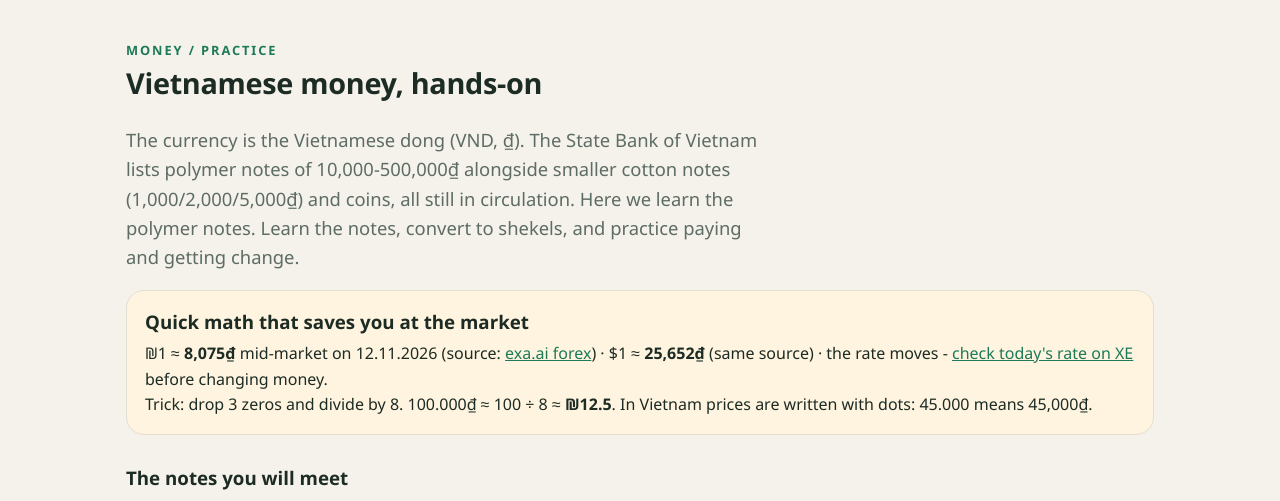
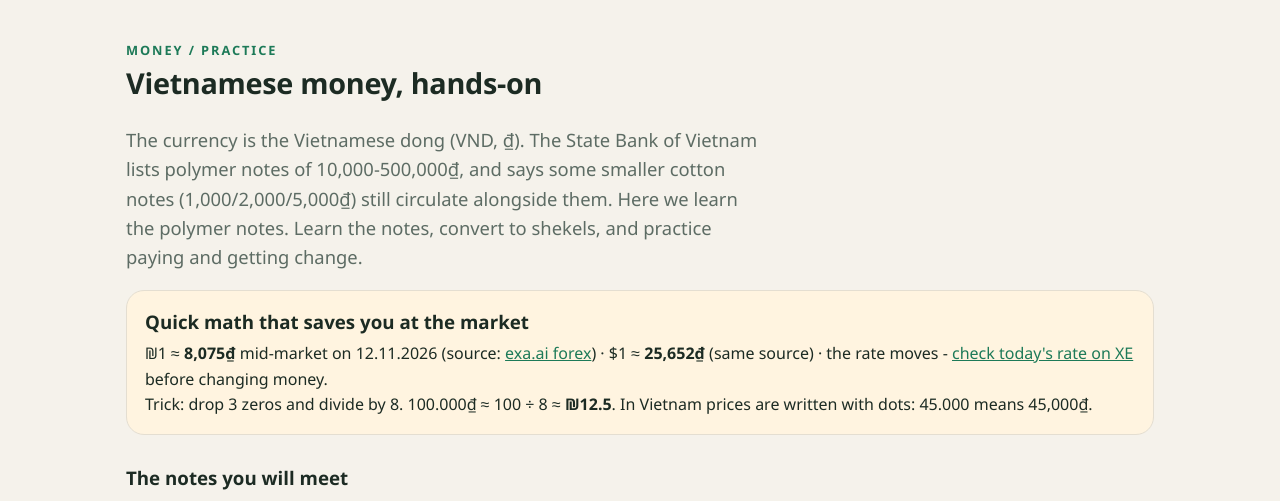
Before and after one commit to LahavRoee/vietnam-trip, a plain HTML site: page index.html in a window 1280 px wide. Shown: the part 6200-6701 px from the top of the page. Drawn offline with Linux system fonts and the light colour scheme.

Commit message:
Money tab: drop unverified coin-circulation claim

```diff
--- a/index.html
+++ b/index.html
@@ -272,7 +272,7 @@ $4,757 in cash to the agency in Vietnam. Baggage allowance on the domestic fligh
 <section id="money">
 <div class="eyebrow">MONEY / PRACTICE</div>
 <h2>Vietnamese money, hands-on</h2>
-<p class="lead">The currency is the Vietnamese dong (VND, ₫). The State Bank of Vietnam lists polymer notes of 10,000-500,000₫ alongside smaller cotton notes (1,000/2,000/5,000₫) and coins, all still in circulation. Here we learn the polymer notes. Learn the notes, convert to shekels, and practice paying and getting change.</p>
+<p class="lead">The currency is the Vietnamese dong (VND, ₫). The State Bank of Vietnam lists polymer notes of 10,000-500,000₫, and says some smaller cotton notes (1,000/2,000/5,000₫) still circulate alongside them. Here we learn the polymer notes. Learn the notes, convert to shekels, and practice paying and getting change.</p>
 
 <div class="notice"><h3>Quick math that saves you at the market</h3>
 ₪1 ≈ <b>8,075₫</b> mid-market on 12.11.2026 (source: <a target="_blank" rel="noopener" href="https://exa.ai/library/markets/forex/y8ydg476k2f?quote=VND&rate=smvdq5vtnzftxbl806rtdggfv&cross=hx18c20s8x0q11tt1r303djtg">exa.ai forex</a>) · $1 ≈ <b>25,652₫</b> (same source) · the rate moves - <a target="_blank" rel="noopener" href="https://www.xe.com/currencyconverter/convert/?Amount=1&From=ILS&To=VND">check today's rate on XE</a> before changing money.<br>
@@ -819,4 +819,4 @@ function newChg(){
 document.getElementById('chgNew').onclick=newChg; newChg();
 </script>
 </body>
-</html>
+ </html>
```
